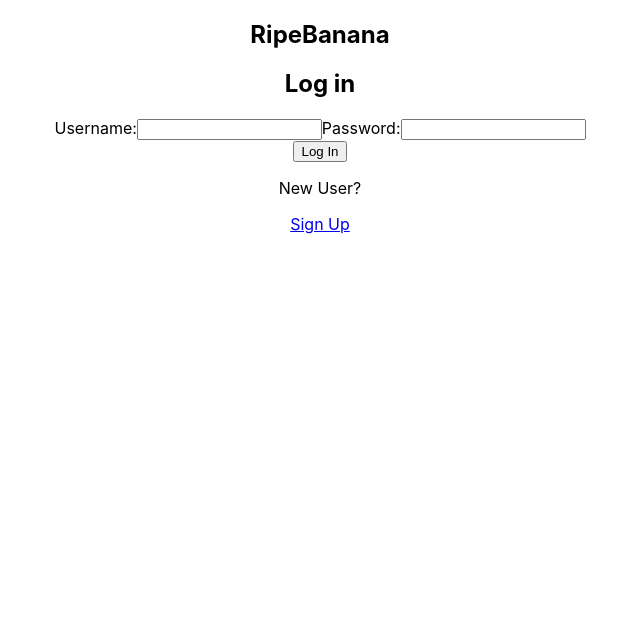
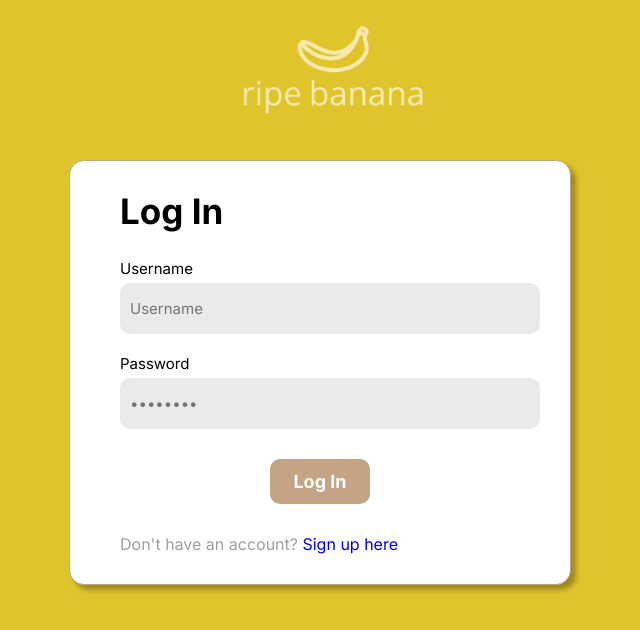
Before and after one commit to QkhanhT/RipeBanana, a React (Create React App) app in the folder reactrb/: page / in a window 1280 px wide. Shown: the top 630 px of the page, without its empty margins (320-960 px from the left). Built offline with nearby package versions, Linux system fonts and the light colour scheme.

Commit message:
added css to login and signup pages, added logo

```diff
--- /dev/null
+++ b/reactrb/src/Main.css
@@ -0,0 +1,146 @@
+@import url('https://fonts.googleapis.com/css?family=Inter:400,700&display=swap');
+* {
+    font-family: "Inter";
+  }
+
+body{
+    /* background-color: #f7e372; */
+    background-color: #dfc42b;
+}
+
+.login-background {
+    /* position: fixed; */
+    display: flex;
+    flex-direction: column;
+    align-items: center;
+    justify-content: center;
+}
+
+.logo{
+    display: flex;
+    flex-direction: column;
+    align-items: center;
+    justify-content: center;
+    margin-bottom: 0px;
+    height: 160px;
+}
+
+.login-container {
+    display: flex;
+    flex-direction: column;
+    justify-content: center;
+    margin: auto;
+    align-items: center;
+    background: #ffffff;
+    width: 500px;
+    height: auto;
+    /* position: fixed; */
+    /* top: 55%;
+    left: 50%;
+    transform: translate(-50%, -50%); */
+    border-radius: 15px;
+    border: 1px solid #C4A484;
+    box-shadow: 5px 5px 5px rgba(0, 0, 0, 0.3);
+}
+
+.header{
+    font-size: 35px;
+    font-weight: 700;
+}
+
+.login-title{
+    display: flex;
+    flex-direction: column;
+    /* align-items: center; */
+    gap: 9px;
+    width: 100%;
+    margin: auto;
+    width: 400px;
+    height: 80px;
+    /* background: #eaeaea; */
+    margin-bottom: 18px;
+
+}
+
+.user-input{
+    display: flex;
+    /* justify-content: center; */
+    /* align-items: center; */
+    flex-direction: column;
+    align-items: flex-start;
+    margin: auto;
+    width: 400px;
+    height: 75px;
+    /* background: #eaeaea; */
+    margin-bottom: 20px;
+    border-radius: 10px;
+}
+
+.user-input input{
+    height: 40px;
+    width: 400px;
+    background: #eaeaea;
+    border: none;
+    outline: none;
+    font-size: 15px;
+    border-radius: 10px;
+    padding: 10px;
+}
+
+.user-input input:focus {
+    border: 1px solid #C4A484; /* Default border color */
+    transition: border-color 0.3s;
+}
+
+.login-button-container{
+    display: flex;
+    justify-content: center;
+    align-items: center;
+    gap: 30px;
+    margin: 30px auto;
+}
+
+.login-button{
+    display: flex;
+    justify-content: center;
+    align-items: center;
+    width: 100px;
+    height: 45px;
+    color: #fff;
+    background:#C4A484;
+    border-radius: 10px;
+    font-size: 18px;
+    font-weight: 600;
+    cursor: pointer;
+    border: none;
+}
+
+.login-button:hover {
+    background-color: #A68964; /* Change to a slightly darker brown on hover */
+}
+
+
+.user-input label{
+    margin-bottom: 5px;
+    font-size: 15px;
+
+}
+
+.account-signup{
+    display: flex;
+    align-items: flex-start;
+    margin: auto;
+    width: 400px;
+    /* height: 80px; */
+    height: 40px;
+    margin-bottom: 10px;
+    color: #a0a0a0;
+}
+
+.signup-here{
+    text-decoration: none;
+}
+
+.signup-here:hover{
+    text-decoration: underline;
+}
--- a/reactrb/src/Main.js
+++ b/reactrb/src/Main.js
@@ -1,12 +1,14 @@
 import React, { useState } from 'react';
 //import "bootstrap/dist/css/bootstrap.css";
 import { BrowserRouter, Router, Routes, Route , Link} from "react-router-dom";
-
-import { useParams } from "react-router-dom";
+import './Main.css'
+import { useParams, useNavigate } from "react-router-dom";
+import logo from './ripebanana-removebg.png';
 
 function Main() {
     const [inputUsername, setUsername] = useState('');
     const [inputPassword, setPassword] = useState('');
+    const navigate = useNavigate();
 
     const handleUserChange = (event) => {
         setUsername(event.target.value);
@@ -26,42 +28,47 @@ function Main() {
         },
         body: JSON.stringify({ inputUsername, inputPassword }),
         });
+        navigate('/Dashboard')
     };
     return (
-        <div>
-            <section>
-                <center>
-                    <h1>RipeBanana</h1>
-                    <h2>Log in</h2>
-                </center>
-            </section>
-            <section>
-            <form onSubmit={handleSubmit}>
-                <div>
-                    <center>
-                        <label>
-                        Username:
-                        <input type="text" id="inputUsername" value={inputUsername} onChange={handleUserChange}/>
-                        </label>
-                        <label>
-                        Password:
-                        <input type="password" id="inputPassword" value={inputPassword} onChange={handlePassChange}/>
-                        </label>
-                        <div>
-                        <button type="submit">Log In</button>
-                        </div>
-                    </center>
-                </div>
-            </form>
-            </section>
-            <section>
-                <center>
-                    <p>New User? </p>
-                    <nav>
-                    <Link to="signup">Sign Up</Link>
-                    </nav>
-                </center>
-            </section>
+        <div className="login-background">
+            <div className="logo">
+                <img src={logo} alt="RipeBanana" width="220" height="200" style={{ marginRight: -20, marginBottom: 20 }}/>
+            </div>
+            <div className="login-container">
+                <form className="form-container" onSubmit={handleSubmit}>
+                    <div className="login-title">
+                        <h2 className="header">Log In</h2>
+                    </div>
+                    <div className="user-input">
+                        <label htmlFor="username">Username</label>
+                        <input
+                        type="text"
+                        id="inputUsername"
+                        value={inputUsername}
+                        onChange={handleUserChange}
+                        placeholder="Username"
+                        />
+                    </div>
+                    <div className="user-input">
+                        <label htmlFor="password">Password</label>
+                        <input
+                        type="password"
+                        id="inputPassword"
+                        value={inputPassword}
+                        onChange={handlePassChange}
+                        placeholder="••••••••"
+                        />
+                    </div>
+                    <div className="login-button-container">
+                        <button className="login-button" type="submit">Log In</button>
+                    </div>
+                    <div className="account-signup">
+                        Don't have an account?&nbsp;
+                        <Link to="signup" className="signup-here">Sign up here</Link>
+                    </div>
+                </form>
+            </div>
         </div>
     );
 }
--- /dev/null
+++ b/reactrb/src/SignUp.css
@@ -0,0 +1,145 @@
+@import url('https://fonts.googleapis.com/css?family=Inter:400,700&display=swap');
+* {
+    font-family: "Inter";
+  }
+
+body{
+    /* background-color: #f7e372; */
+    background-color: #dfc42b;
+}
+
+.signup-background {
+    /* position: fixed; */
+    display: flex;
+    flex-direction: column;
+    align-items: center;
+    justify-content: center;
+}
+
+.logo{
+    display: flex;
+    flex-direction: column;
+    align-items: center;
+    justify-content: center;
+    margin-bottom: 0px;
+    height: 160px;
+}
+
+.signup-container {
+    display: flex;
+    flex-direction: column;
+    justify-content: center;
+    margin: auto;
+    align-items: center;
+    background: #ffffff;
+    width: 500px;
+    height: auto;
+    /* position: fixed; */
+    /* top: 55%;
+    left: 50%;
+    transform: translate(-50%, -50%); */
+    border-radius: 15px;
+    border: 1px solid #C4A484;
+    box-shadow: 5px 5px 5px rgba(0, 0, 0, 0.3);
+}
+
+.header{
+    font-size: 35px;
+    font-weight: 700;
+}
+
+.signup-title{
+    display: flex;
+    flex-direction: column;
+    /* align-items: center; */
+    gap: 9px;
+    width: 100%;
+    margin: auto;
+    width: 400px;
+    height: 80px;
+    /* background: #eaeaea; */
+    margin-bottom: 18px;
+}
+
+.user-input{
+    display: flex;
+    /* justify-content: center; */
+    /* align-items: center; */
+    flex-direction: column;
+    align-items: flex-start;
+    margin: auto;
+    width: 400px;
+    height: 75px;
+    /* background: #eaeaea; */
+    margin-bottom: 20px;
+    border-radius: 10px;
+}
+
+.user-input input{
+    height: 40px;
+    width: 400px;
+    background: #eaeaea;
+    border: none;
+    outline: none;
+    font-size: 15px;
+    border-radius: 10px;
+    padding: 10px;
+}
+
+.user-input input:focus {
+    border: 1px solid #C4A484; /* Default border color */
+    transition: border-color 0.3s;
+}
+
+.signup-button-container{
+    display: flex;
+    justify-content: center;
+    align-items: center;
+    gap: 30px;
+    margin: 30px auto;
+}
+
+.signup-button{
+    display: flex;
+    justify-content: center;
+    align-items: center;
+    width: 100px;
+    height: 45px;
+    color: #fff;
+    background:#C4A484;
+    border-radius: 10px;
+    font-size: 18px;
+    font-weight: 600;
+    cursor: pointer;
+    border: none;
+}
+
+.signup-button:hover {
+    background-color: #A68964; /* Change to a slightly darker brown on hover */
+}
+
+
+.user-input label{
+    margin-bottom: 5px;
+    font-size: 15px;
+
+}
+
+.account-exists{
+    display: flex;
+    align-items: flex-start;
+    margin: auto;
+    width: 400px;
+    /* height: 80px; */
+    height: 40px;
+    margin-bottom: 10px;
+    color: #a0a0a0;
+}
+
+.login-here{
+    text-decoration: none;
+}
+
+.login-here:hover{
+    text-decoration: underline;
+}
--- a/reactrb/src/SignUp.js
+++ b/reactrb/src/SignUp.js
@@ -1,5 +1,7 @@
 import React, { useState } from 'react';
 import { BrowserRouter, Router, Routes, Route , Link} from "react-router-dom";
+import './SignUp.css'
+import logo from './ripebanana-removebg.png';
 
 function SignUp() {
   const [username, setUsername] = useState('');
@@ -28,35 +30,56 @@ function SignUp() {
   };
 
   return (
-    <form onSubmit={handleSubmit}>
-      <section>
-        <h2>
-          Sign Up
-        </h2>
-      </section>
-      <div>
-        <label htmlFor="username">Username:</label>
+    <div className="signup-background">
+      <div className="logo">
+        <img src={logo} alt="RipeBanana" width="220" height="180" style={{ marginRight: -20, marginBottom: 20 }}/>
+      </div>
+      <div className="signup-container">
+        <form className="form-container" onSubmit={handleSubmit}>
+          <div className="signup-title">
+            <h2 className="header">Create an account</h2>
+          </div>
+          <div className="user-input">
+            <label htmlFor="username">Username</label>
             <input
               type="text"
               id="username"
               value={username}
               onChange={handleUsernameChange}
+              placeholder="Username"
             />
           </div>
-      <div>
-        <label htmlFor="password">Password:</label>
+          <div className="user-input">
+          <label htmlFor="password">Password</label>
             <input
+              // style={{ backgroundColor: "#C4A484", height: "30px", width: "190px" }}
               type="password"
               id="password"
               value={password}
               onChange={handlePasswordChange}
+              placeholder="••••••••"
             />
           </div>
-      <div>
-        <button type="submit">Sign Up</button>
+          <div className="user-input">
+            <label htmlFor="password">Confirm Password</label>
+            <input
+              type="password"
+              // id="password"
+              // value={password}
+              // onChange={handlePasswordChange}
+              placeholder="••••••••"
+            />
           </div>
-      <Link to="/">Login Page</Link>
+          <div className="signup-button-container">
+            <button className="signup-button" type="submit" >Sign Up</button>
+          </div>
+          <div className="account-exists">
+            Returning User?&nbsp;
+            <Link to="/" className="login-here">Login here</Link>
+          </div>
         </form>
+      </div>
+    </div>
   );
 }
 
```
Also changed, not shown: reactrb/src/ripebanana-removebg.png (added). Lines whose indentation alone changed are shown as unchanged.
